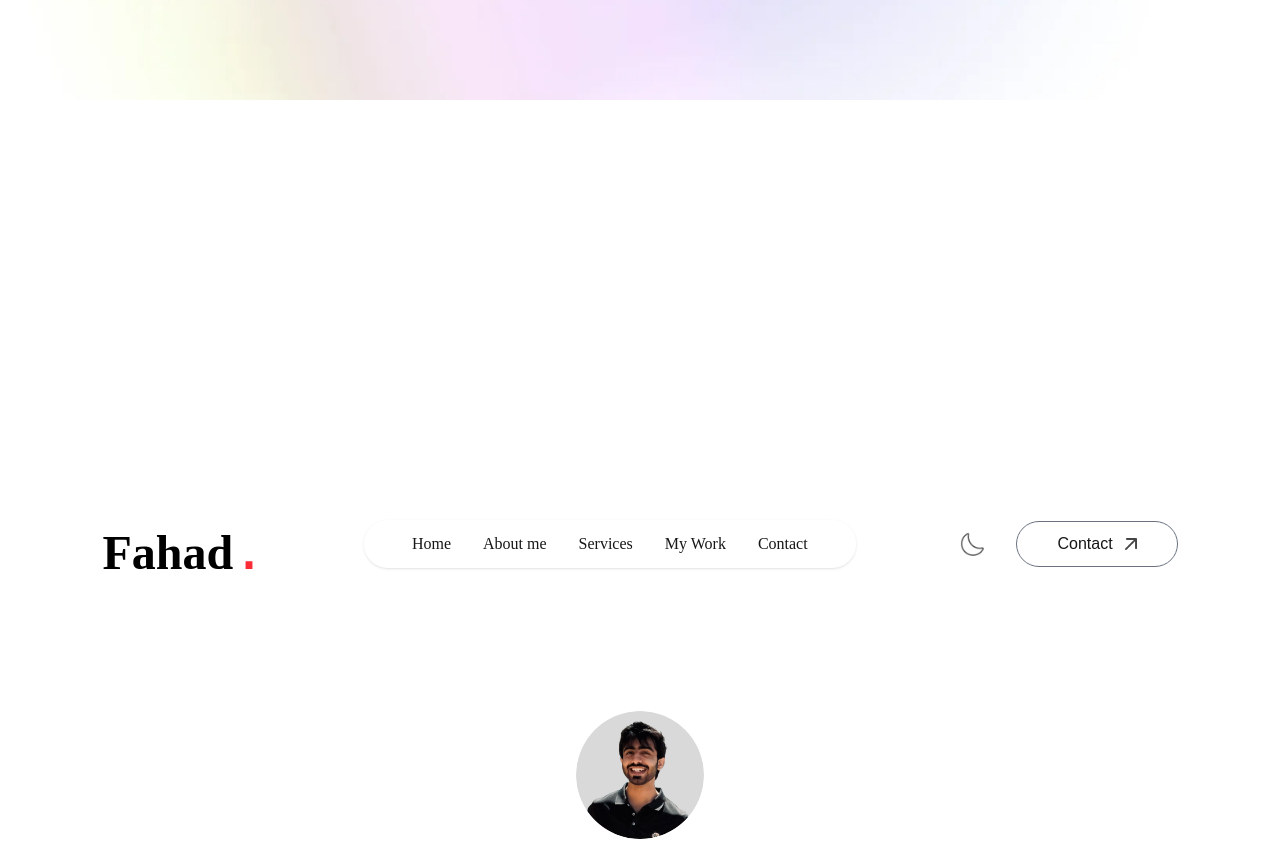
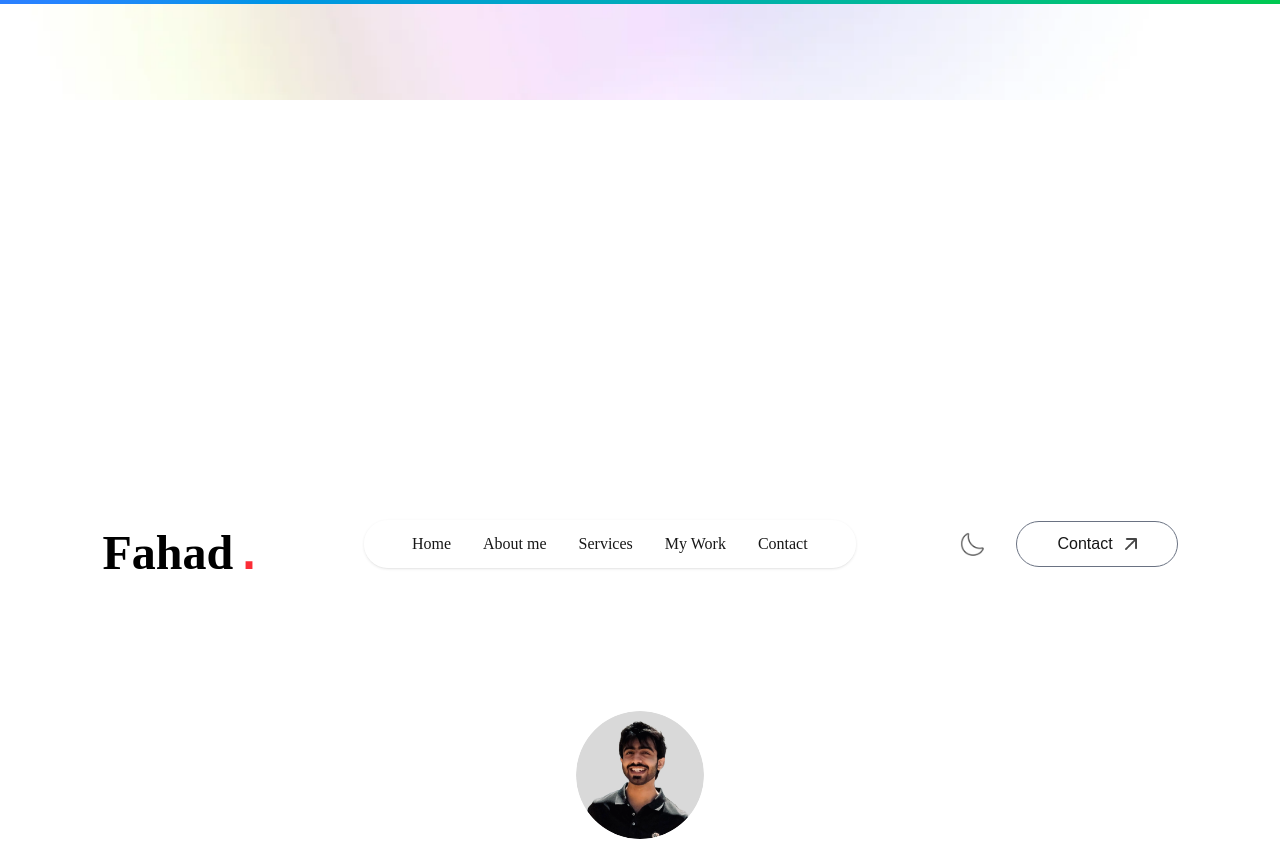
Before and after one commit to Mfahad159/portfolio, a Next.js app: page / in a window 1280 px wide. Shown: the top 841 px of the page. Built offline with nearby package versions, Linux system fonts and the light colour scheme; a web font is replaced by a local one.

Commit message:
Added:Progress bar!

```diff
--- a/app/components/Navbar.jsx
+++ b/app/components/Navbar.jsx
@@ -2,10 +2,19 @@
 import { useRef } from 'react'
 import Image from 'next/image'
 import { assets } from '@/assets/assets'
+import { motion, useScroll, useSpring } from 'motion/react'
 
 const Navbar = ({isDarkMode,setIsDarkMode}) => {
   const [isScroll, setIsScroll] = useState(false)
   const sideMenuRef = useRef();
+
+  // Add scroll progress tracking
+  const { scrollYProgress } = useScroll();
+  const scaleX = useSpring(scrollYProgress, {
+    stiffness: 100,
+    damping: 30,
+    restDelta: 0.001
+  });
 
   const openMenu = () => {
     const el = sideMenuRef.current;
@@ -35,6 +44,15 @@
   }, [])
   return (
     <>
+      {/* Scroll Progress Bar */}
+      <motion.div
+        className={`fixed top-0 left-0 right-0 h-px z-[9999] origin-left pointer-events-none transform-gpu ${
+          isDarkMode ? 'bg-gradient-to-r from-purple-500 to-pink-500' : 'bg-gradient-to-r from-blue-500 to-green-500'
+        }`}
+        style={{ scaleX }}
+      />
+
+      {/* Existing navbar content */}
       <div className="w-11/12 fixed top-0 right-0 -z-10 translate-y-[-80%] dark:hidden relative h-[500px]">
   <Image
     src="/header-bg-color.png"
--- /dev/null
+++ b/app/components/ScrollProgress.jsx
@@ -0,0 +1,22 @@
+import React from 'react'
+import { motion, useScroll, useSpring } from 'motion/react'
+
+const ScrollProgress = ({ isDarkMode }) => {
+  const { scrollYProgress } = useScroll();
+  const scaleX = useSpring(scrollYProgress, {
+    stiffness: 100,
+    damping: 30,
+    restDelta: 0.001
+  });
+
+  return (
+    <motion.div
+      className={`fixed top-0 left-0 right-0 h-1 z-50 origin-left ${
+        isDarkMode ? 'bg-gradient-to-r from-purple-500 to-pink-500' : 'bg-gradient-to-r from-blue-500 to-green-500'
+      }`}
+      style={{ scaleX }}
+    />
+  );
+};
+
+export default ScrollProgress;
--- a/app/page.js
+++ b/app/page.js
@@ -6,6 +6,7 @@
 import Work from "./components/Work";
 import Contact from "./components/Contact";
 import Footer from "./components/Footer";
+import ScrollProgress from "./components/ScrollProgress"; // Add this import
 import { useEffect, useState } from "react";
 
 
@@ -35,6 +36,7 @@
   },[isDarkMode])
   return (
      <>
+     <ScrollProgress isDarkMode={isDarkMode} />
      <Navbar isDarkMode={isDarkMode} setIsDarkMode={setIsDarkMode}/>
      <Header isDarkMode={isDarkMode}/>
      <About isDarkMode={isDarkMode}/>
```
